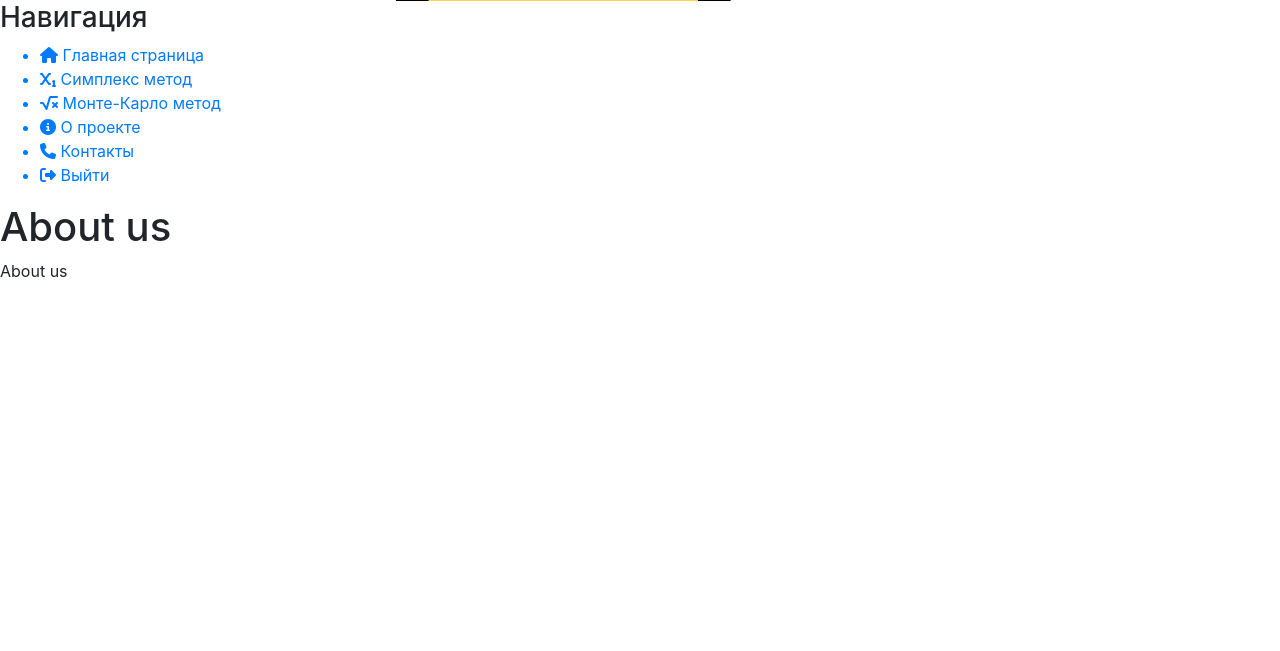
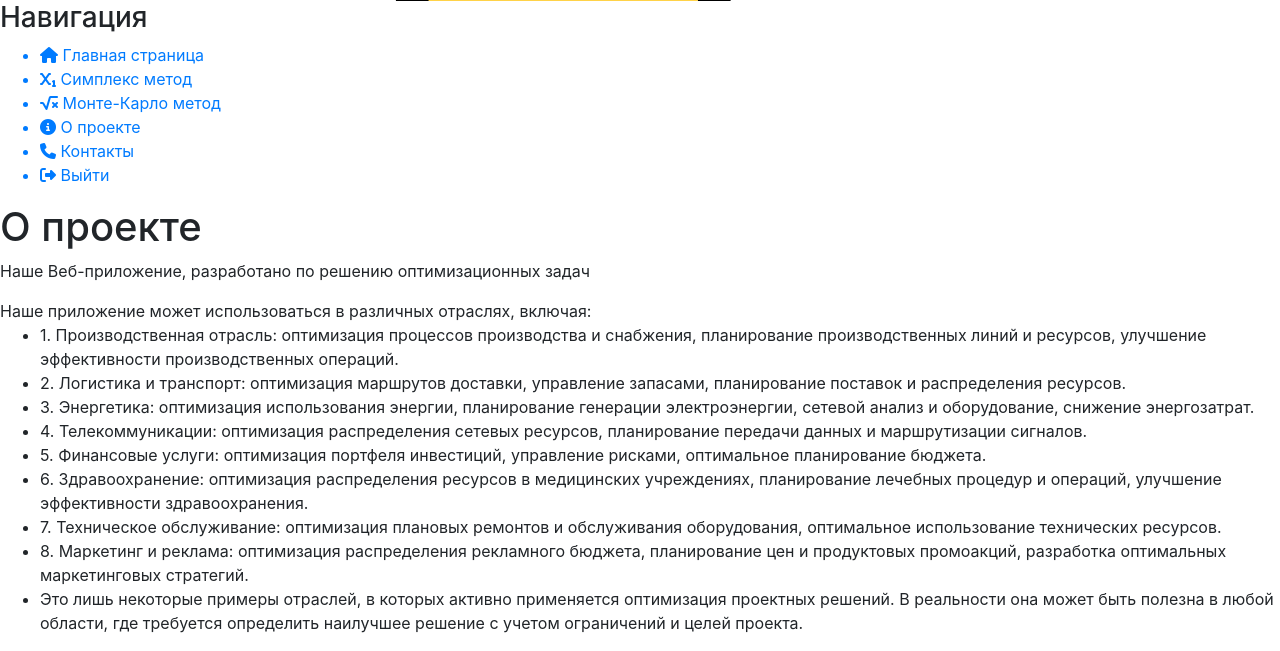
Before and after one commit to Sadochok-BISEC/OPS-web-app, a Django app: page /about in a window 1280 px wide. Shown: the part 799-1450 px from the top of the page. Before the commit the page ends 1076 px from the top, so only its background shows below. Run offline with Django 3.2, Linux system fonts and the light colour scheme; some libraries are stand-ins or nearby versions.

Commit message:
Update about.html

```diff
--- a/ilya_web-app/ops_products/main/templates/main/about.html
+++ b/ilya_web-app/ops_products/main/templates/main/about.html
@@ -1,8 +1,25 @@
 {% extends 'main/layout.html' %}
 
-{% block title %} About page {% endblock %}
+{% block title %} {{obj_titles.about}} {% endblock %}
 
 {% block content %}
-    <h1>About us</h1>
-    <p>About us</p>
+    <div class="contact_information">
+        <h1>{{obj_titles.about}}</h1>
+        <p1>{{obj_contacts_info.txt_message}}</p1>
+        <p></p>
+        <p1>Наше приложение может использоваться в различных отраслях, включая:</p1>
+<ul>
+
+    <a><li>1. Производственная отрасль: оптимизация процессов производства и снабжения, планирование производственных линий и ресурсов, улучшение эффективности производственных операций.</li></a>
+<a><li>2. Логистика и транспорт: оптимизация маршрутов доставки, управление запасами, планирование поставок и распределения ресурсов.</li></a>
+<a><li>3. Энергетика: оптимизация использования энергии, планирование генерации электроэнергии, сетевой анализ и оборудование, снижение энергозатрат.</li></a>
+<a><li>4. Телекоммуникации: оптимизация распределения сетевых ресурсов, планирование передачи данных и маршрутизации сигналов.</li></a>
+<a><li>5. Финансовые услуги: оптимизация портфеля инвестиций, управление рисками, оптимальное планирование бюджета.</li></a>
+<a><li>6. Здравоохранение: оптимизация распределения ресурсов в медицинских учреждениях, планирование лечебных процедур и операций, улучшение эффективности здравоохранения.</li></a>
+<a><li>7. Техническое обслуживание: оптимизация плановых ремонтов и обслуживания оборудования, оптимальное использование технических ресурсов.</li></a>
+<a><li>8. Маркетинг и реклама: оптимизация распределения рекламного бюджета, планирование цен и продуктовых промоакций, разработка оптимальных маркетинговых стратегий.</li></a>
+<a><li>Это лишь некоторые примеры отраслей, в которых активно применяется оптимизация проектных решений. В реальности она может быть полезна в любой области, где требуется определить наилучшее решение с учетом ограничений и целей проекта.</li></a>
+
+    </ul>
+    </div>
 {% endblock %}
```
